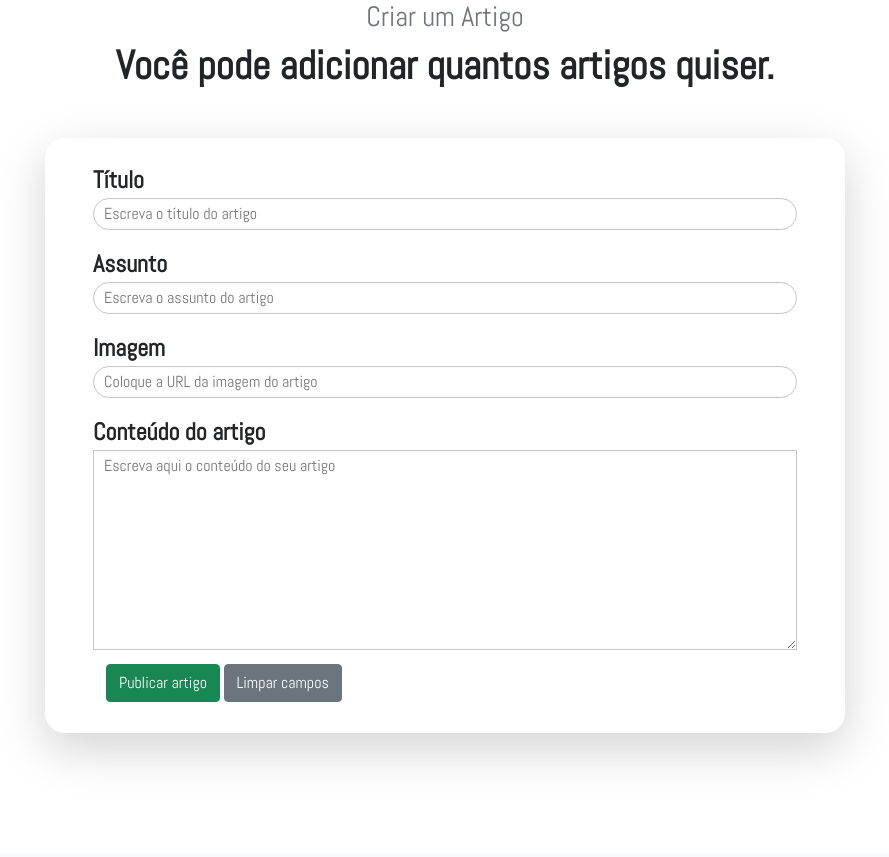
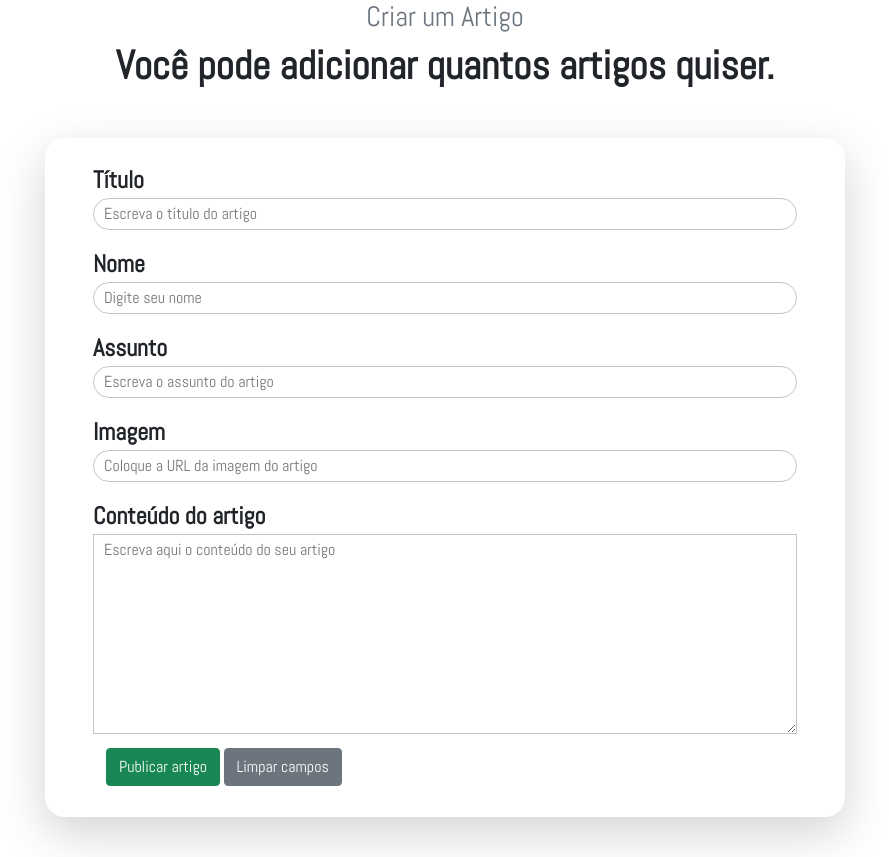
Before and after one commit to igorprati/projeto_CRUD_Flask, a Flask app: page /create in a window 1280 px wide. Shown: the part 519-1376 px from the top of the page, without its empty margins (195-1084 px from the left). Before the commit the page ends 1274 px from the top, so only its background shows below. Run offline with Flask 2, Linux system fonts and the light colour scheme; some libraries are stand-ins or nearby versions.

Commit message:
add=criado por

```diff
--- a/app.py
+++ b/app.py
@@ -24,17 +24,19 @@ db = SQLAlchemy(app)
 class Posts(db.Model):
     id = db.Column(db.Integer, primary_key=True)
     # data_post = db.Column(db.Date, nullable=False)
+    nome = db.Column(db.String(255))
     titulo = db.Column(db.String(255), nullable=False)
     assunto = db.Column(db.String(255), nullable=False)
     imagem_url = db.Column(db.String(255), nullable=False)
     conteudo = db.Column(db.Text, nullable=False)
 
 
-    def __init__(self, titulo, assunto, imagem_url, conteudo): # PRECISA SER NA ORDEM DO FORMULÁRIO
+    def __init__(self, titulo, nome, assunto, imagem_url, conteudo): # PRECISA SER NA ORDEM DO FORMULÁRIO
         self.titulo = titulo
         self.assunto = assunto
         self.imagem_url = imagem_url
         self.conteudo = conteudo
+        self.nome = nome
 
 
     @staticmethod
@@ -108,7 +110,7 @@ def criar_post():
 
     if request.method == 'POST':
         form = request.form
-        post = Posts(form['titulo'], form['assunto'], form['imagem_url'], form['conteudo'])
+        post = Posts(form['titulo'], form['nome'], form['assunto'], form['imagem_url'], form['conteudo'])
         post.save()
         id_atribuido = post.id
 
--- a/templates/blog.html
+++ b/templates/blog.html
@@ -67,6 +67,7 @@
                         <a href="/post/{{ post.id }}"><img src="{{ post.imagem_url }}" class="card-img-top" alt="..."></a>
                         <div class="card-body">
                         <h5 class="card-title fw-bold">{{ post.titulo }}</h5>
+                        <p class="card-text">Criado por: {{ post.nome }}</p>
                         <p class="card-text">{{ post.assunto }}</p>
                         <a href="/post/{{post.id}}" class="btn btn-primary fw-bold">Ver artigo</a>
                         <a href="/update/{{post.id}}" class="btn btn-primary fw-bold">Editar</a>
--- a/templates/create.html
+++ b/templates/create.html
@@ -95,6 +95,10 @@
                             <label class="d-block fs-4 fw-bold" for="titulo">Título</label>
                             <input class="w-100" type="text" id="titulo" name="titulo" placeholder="Escreva o título do artigo" required>
                         </div>
+                        <div class="nome">
+                          <label class="d-block fs-4 fw-bold mt-3" for="nome">Nome</label>
+                          <input class="w-100" type="text" id="nome" name="nome" placeholder="Digite seu nome" required>
+                      </div>
                         <div class="assunto">
                             <label class="d-block fs-4 fw-bold mt-3" for="assunto">Assunto</label>
                             <input class="w-100" type="text" id="assunto" name="assunto" placeholder="Escreva o assunto do artigo" maxlength="70" minlength="10" required>
--- a/templates/index.html
+++ b/templates/index.html
@@ -153,6 +153,7 @@
               <img src="{{ post.imagem_url }}" class="card-img-top" alt="...">
               <div class="card-body">
                 <h5 class="card-title fw-bold">{{ post.titulo }}</h5>
+                <p class="card-text">Criado por: {{ post.nome }}</p>
                 <p class="card-text fw-bold">{{ post.assunto }}</p>
                 <a href="/post/{{ post.id }}" class="btn btn-primary fw-bold">Ver artigo</a>
               </div>
--- a/templates/post.html
+++ b/templates/post.html
@@ -66,6 +66,7 @@
                 <img src="{{ post.imagem_url }}" class="card-img-top" alt="..." style="height: 400px;">
                 <div class="card-body">
                   <h5 class="card-title fw-bold fs-1 px-5">{{ post.titulo }}</h5>
+                  <p class="card-text px-5 fs-5">Criado por {{ post.nome }}</p>
                   <p class="card-text fw-bold fs-4 px-5">{{ post.assunto }}</p>
                   <p class="card-text fs-5 my-5 px-2">{{ post.conteudo }}</p>
                   <a href="/update/{{post.id}}" class="btn btn-primary fw-bold ms-5 mb-3">Editar</a>
```
